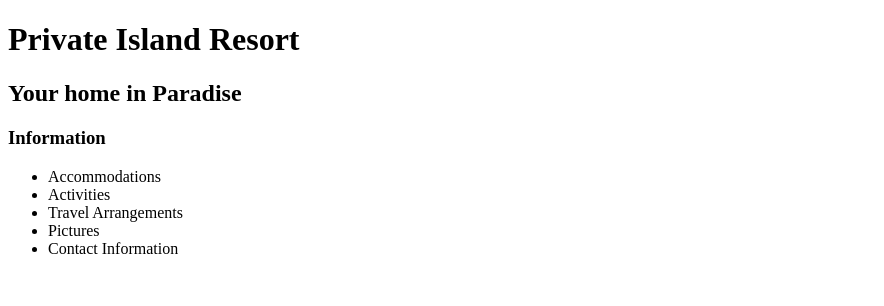
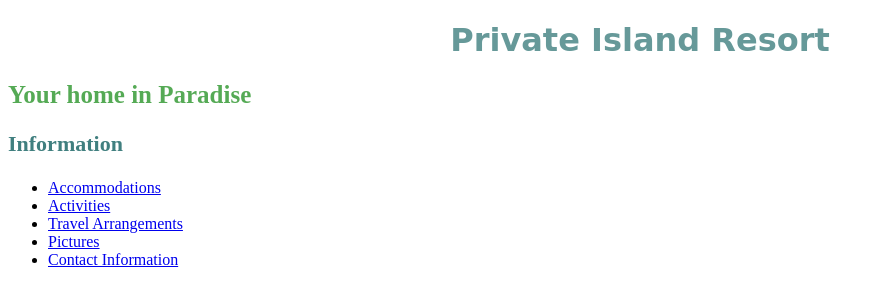
Before and after one commit to BrianHGrant/private_island, a plain HTML site: page index.html in a window 1280 px wide. Shown: the whole page, without its empty margins (0-884 px from the left). Drawn offline with Linux system fonts and the light colour scheme.

Commit message:
add stylesheet and style elements

```diff
--- /dev/null
+++ b/css/styles.css
@@ -0,0 +1,22 @@
+h1 {
+  text-align: center;
+  color: #669999;
+  font-family: cursive;
+}
+
+img {
+  border-style: solid;
+  border-color: #669999;
+  height: 100px;
+}
+h3 {
+  color: #407F7F;
+  font-family: serif;
+  font-size: 22px;
+}
+
+h2 {
+  color: #55AA55;
+  font-family: serif;
+  font-size: 25px;
+}
--- a/index.html
+++ b/index.html
@@ -2,6 +2,7 @@
 
 <html>
 <head>
+  <link href="css/styles.css" rel="stylesheet" type="text/css">
   <title>Private Island Resort</title>
 </head>
 <body>
@@ -10,11 +11,11 @@
 
   <h3>Information</h3>
     <ul>
-      <li>Accommodations</li>
-      <li>Activities</li>
-      <li>Travel Arrangements</li>
-      <li>Pictures</li>
-      <li>Contact Information</li>
+      <li><a href="accommodation.html">Accommodations</a></li>
+      <li><a href="activities.html">Activities</a></li>
+      <li><a href="travel-arrangements.html">Travel Arrangements</a></li>
+      <li><a href="pictures.html">Pictures</a></li>
+      <li><a href="contact.html">Contact Information</a></li>
 
     </ul>
 
```
Also changed, not shown: accommodation.html (+1 -0 lines), activities.html (+1 -0 lines), contact.html (+1 -0 lines), pictures.html (+1 -0 lines), travel-arrangements.html (+1 -0 lines).
